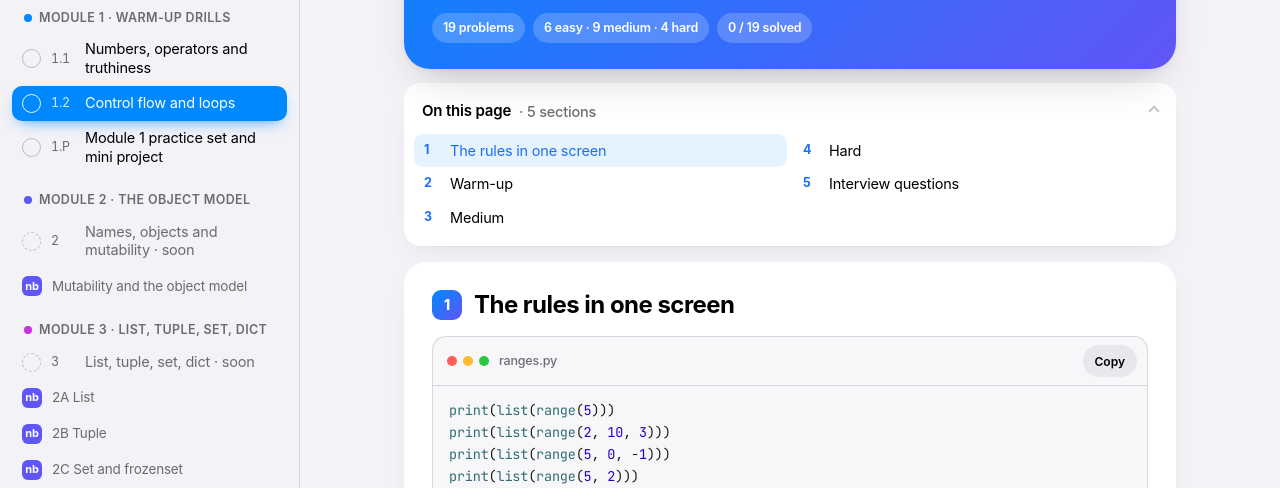
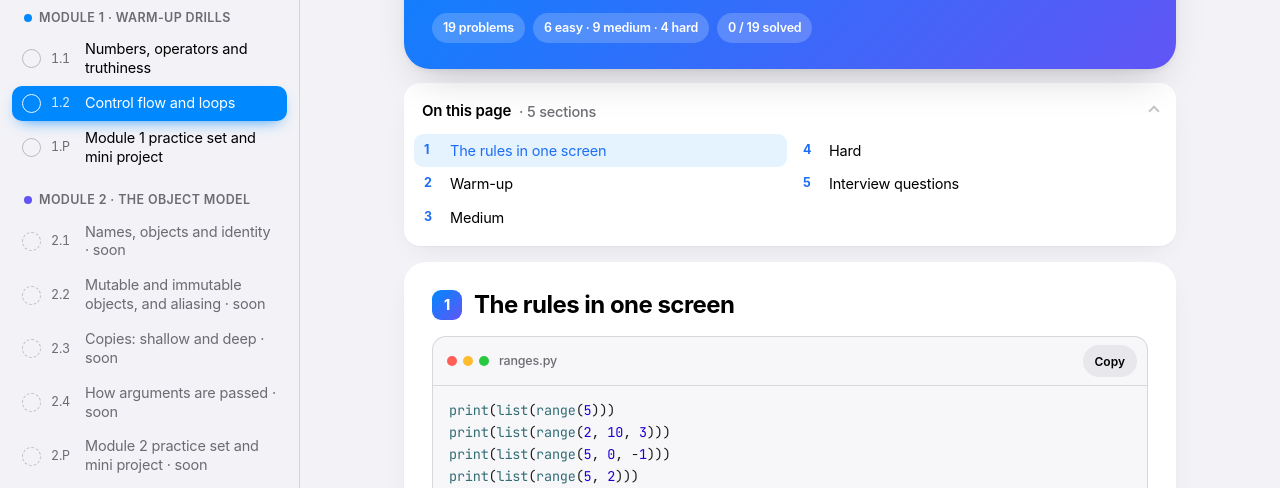
Before and after one commit to SivaRamaNaiduThattikota/Python-Engineering-Practice, a plain HTML site: page lessons/m1-2.html in a window 1280 px wide. Shown: the part 279-767 px from the top of the page. Drawn offline with Linux system fonts and the light colour scheme.

Commit message:
Split Modules 2 to 6 into smaller lessons and move functions before data structures

```diff
--- a/assets/app.js
+++ b/assets/app.js
@@ -13,9 +13,9 @@ const REPOS = [
 ];
 const GUIDES = {
   2: { notes: [['Mutability and the object model', tp('mutability')]] },
-  3: { notes: [['2A List', tp('list')], ['2B Tuple', tp('tuple')], ['2C Set and frozenset', tp('set')], ['2D Dictionaries', tp('dict')]] },
-  4: { notes: [['Strings', tp('strings')]] },
-  5: { notes: [['Functions, scope and closures', tp('functions')]] },
+  3: { notes: [['Functions, scope and closures', tp('functions')]] },
+  4: { notes: [['2A List', tp('list')], ['2B Tuple', tp('tuple')], ['2C Set and frozenset', tp('set')], ['2D Dictionaries', tp('dict')]] },
+  5: { notes: [['Strings', tp('strings')]] },
   6: { notes: [['Comprehensions and generators', tp('comprehensions')]] },
   7: { notes: [['Decorators', tp('decorators')]] },
   8: { notes: [['Error handling', tp('errors')]] },
@@ -33,9 +33,9 @@ const isExt = u => /^https?:/.test(u);
 const STAGES = {
   1: { name: 'Module 1 · Warm-up drills' },
   2: { name: 'Module 2 · The object model' },
-  3: { name: 'Module 3 · List, tuple, set, dict' },
-  4: { name: 'Module 4 · Strings and text' },
-  5: { name: 'Module 5 · Functions and closures' },
+  3: { name: 'Module 3 · Functions and closures' },
+  4: { name: 'Module 4 · List, tuple, set, dict' },
+  5: { name: 'Module 5 · Strings and text' },
   6: { name: 'Module 6 · Comprehensions and generators' },
   7: { name: 'Module 7 · Decorators' },
   8: { name: 'Module 8 · Error handling' },
@@ -63,11 +63,64 @@ const COURSE = [
     title: 'Module 1 practice set and mini project',
     desc: 'Mixed problems from the whole module, then one small program that uses all of it.',
     keys: 'practice mixed review project payments batch decimal rounding bands luhn collatz second largest ceiling division' },
-  { id: 'm2', stage: 2, num: '2', soon: true, title: 'Names, objects and mutability', desc: 'Lessons coming.' },
-  { id: 'm3', stage: 3, num: '3', soon: true, title: 'List, tuple, set, dict', desc: 'Lessons coming.' },
-  { id: 'm4', stage: 4, num: '4', soon: true, title: 'Strings and regex basics', desc: 'Lessons coming.' },
-  { id: 'm5', stage: 5, num: '5', soon: true, title: 'Functions, scope and closures', desc: 'Lessons coming.' },
-  { id: 'm6', stage: 6, num: '6', soon: true, title: 'Comprehensions and generators', desc: 'Lessons coming.' },
+  { id: 'm2-1', stage: 2, num: '2.1', soon: true, title: 'Names, objects and identity',
+    desc: '`is` vs `==`, `id`, rebinding a name versus changing an object.' },
+  { id: 'm2-2', stage: 2, num: '2.2', soon: true, title: 'Mutable and immutable objects, and aliasing',
+    desc: 'Which types can change in place, and what happens when two names share one object.' },
+  { id: 'm2-3', stage: 2, num: '2.3', soon: true, title: 'Copies: shallow and deep',
+    desc: '`copy`, `deepcopy`, slicing, and the `[[0] * 3] * 3` trap.' },
+  { id: 'm2-4', stage: 2, num: '2.4', soon: true, title: 'How arguments are passed',
+    desc: 'Passing a reference to an object, changing arguments, and the mutable default argument.' },
+  { id: 'm2-p', stage: 2, num: '2.P', soon: true, title: 'Module 2 practice set and mini project',
+    desc: 'Mixed problems from the whole module, then one small program that uses all of it.' },
+  { id: 'm3-1', stage: 3, num: '3.1', soon: true, title: 'Defining and calling functions',
+    desc: 'Parameters, return values, `None`, defaults and docstrings.' },
+  { id: 'm3-2', stage: 3, num: '3.2', soon: true, title: 'Flexible arguments',
+    desc: '`*args`, `**kwargs`, keyword-only and positional-only parameters, unpacking calls.' },
+  { id: 'm3-3', stage: 3, num: '3.3', soon: true, title: 'Scope: local, enclosing, global, built-in',
+    desc: 'The LEGB rule, `global`, `nonlocal`, and the UnboundLocalError trap.' },
+  { id: 'm3-4', stage: 3, num: '3.4', soon: true, title: 'Closures and late binding',
+    desc: 'Functions that remember values, factories, and the loop-variable trap.' },
+  { id: 'm3-5', stage: 3, num: '3.5', soon: true, title: 'Functions as values',
+    desc: '`lambda`, `key=` functions, `sorted`, `map`, `filter` and `functools.partial`.' },
+  { id: 'm3-p', stage: 3, num: '3.P', soon: true, title: 'Module 3 practice set and mini project',
+    desc: 'Mixed problems from the whole module, then one small program that uses all of it.' },
+  { id: 'm4-1', stage: 4, num: '4.1', soon: true, title: 'Lists: indexing, slicing and methods',
+    desc: 'Negative indexes, slice rules, `append` vs `extend`, `insert`, `pop`, `remove`.' },
+  { id: 'm4-2', stage: 4, num: '4.2', soon: true, title: 'Lists: sorting, searching and cost',
+    desc: '`sort` vs `sorted`, keys, stable sorting, `in` is O(n), `bisect`.' },
+  { id: 'm4-3', stage: 4, num: '4.3', soon: true, title: 'Tuples and unpacking',
+    desc: 'Immutability, packing and unpacking, star unpacking, swapping, `namedtuple`.' },
+  { id: 'm4-4', stage: 4, num: '4.4', soon: true, title: 'Sets and hashing',
+    desc: 'Hashable values, O(1) membership, union, intersection, difference, `frozenset`.' },
+  { id: 'm4-5', stage: 4, num: '4.5', soon: true, title: 'Dicts: the basics',
+    desc: 'Keys, `get`, iteration, insertion order, merging and updating.' },
+  { id: 'm4-6', stage: 4, num: '4.6', soon: true, title: 'Dict tools: counting and grouping',
+    desc: '`Counter`, `defaultdict`, `setdefault` and group-by patterns.' },
+  { id: 'm4-p', stage: 4, num: '4.P', soon: true, title: 'Module 4 practice set and mini project',
+    desc: 'Mixed problems from the whole module, then one small program that uses all of it.' },
+  { id: 'm5-1', stage: 5, num: '5.1', soon: true, title: 'Strings: indexing, slicing, immutability',
+    desc: 'Characters are strings, slicing, why every change builds a new string.' },
+  { id: 'm5-2', stage: 5, num: '5.2', soon: true, title: 'String methods',
+    desc: '`split`, `join`, `strip`, `replace`, `find`, case methods and checks.' },
+  { id: 'm5-3', stage: 5, num: '5.3', soon: true, title: 'f-strings and formatting',
+    desc: 'Width, alignment, precision, `!r`, thousands separators, dates.' },
+  { id: 'm5-4', stage: 5, num: '5.4', soon: true, title: 'Unicode, bytes and encodings',
+    desc: 'Code points, UTF-8, `encode` / `decode`, and reading text safely.' },
+  { id: 'm5-5', stage: 5, num: '5.5', soon: true, title: 'Regex basics',
+    desc: '`re.search`, `findall`, groups, `sub`, and when not to use a regex.' },
+  { id: 'm5-p', stage: 5, num: '5.P', soon: true, title: 'Module 5 practice set and mini project',
+    desc: 'Mixed problems from the whole module, then one small program that uses all of it.' },
+  { id: 'm6-1', stage: 6, num: '6.1', soon: true, title: 'List comprehensions',
+    desc: 'Map and filter in one line, conditions, and when a loop is clearer.' },
+  { id: 'm6-2', stage: 6, num: '6.2', soon: true, title: 'Dict, set and nested comprehensions',
+    desc: 'Building dicts and sets, flattening, and the nested-loop order.' },
+  { id: 'm6-3', stage: 6, num: '6.3', soon: true, title: 'Generators and yield',
+    desc: 'Lazy values, `yield`, generator state, and running out.' },
+  { id: 'm6-4', stage: 6, num: '6.4', soon: true, title: 'Lazy pipelines',
+    desc: 'Generator expressions, `itertools`, and processing big data one item at a time.' },
+  { id: 'm6-p', stage: 6, num: '6.P', soon: true, title: 'Module 6 practice set and mini project',
+    desc: 'Mixed problems from the whole module, then one small program that uses all of it.' },
   { id: 'm7', stage: 7, num: '7', soon: true, title: 'Decorators', desc: 'Lessons coming.' },
   { id: 'm8', stage: 8, num: '8', soon: true, title: 'Error handling', desc: 'Lessons coming.' },
   { id: 'm9', stage: 9, num: '9', soon: true, title: 'Classes, dunders, inheritance, properties', desc: 'Lessons coming.' },
--- a/lessons/m1-2.html
+++ b/lessons/m1-2.html
@@ -232,7 +232,7 @@ assert last_n([&quot;a&quot;], 1) == [&quot;a&quot;]</code></pre></div></div></d
     out = []
     for i in range(len(items) - n, len(items)):
         out.append(items[i])
-    return out</code></pre></div><p>The last index is <code>len(items) - 1</code>, and <code>range</code> already stops before <code>stop</code>, so <code>stop</code> should be <code>len(items)</code>. Subtracting 1 twice is the most common off-by-one there is. Why not <code>items[-n:]</code>? Try it with <code>n = 0</code>: <code>items[-0:]</code> is <code>items[0:]</code>, the whole list. That slicing trap comes back in Module 3.</p></div></details>
+    return out</code></pre></div><p>The last index is <code>len(items) - 1</code>, and <code>range</code> already stops before <code>stop</code>, so <code>stop</code> should be <code>len(items)</code>. Subtracting 1 twice is the most common off-by-one there is. Why not <code>items[-n:]</code>? Try it with <code>n = 0</code>: <code>items[-0:]</code> is <code>items[0:]</code>, the whole list. That slicing trap comes back in Module 4.</p></div></details>
 </article>
 <article class="prob" id="p-collatz-steps" data-pid="m1-2-collatz-steps" data-type="trace" data-level="medium">
 <header class="prob-head"><h3>8. Collatz steps</h3></header>
@@ -308,7 +308,7 @@ for i in range(len(nums)):
         if nums[i] == nums[j]:
             found = True</code></pre></button><button class="opt" type="button" data-key="b"><b>B</b><pre><code class="py">s = sorted(nums)
 found = any(s[k] == s[k + 1] for k in range(len(s) - 1))</code></pre></button></div><div class="answer-row"><span class="check-fb"></span></div>
-<details class="disc hint"><summary><span class="tag">Hint</span><span class="q">Open a hint</span><span class="chev"></span></summary><div class="ans"><p>How many pairs does A compare for 2,000 items? How much work is one sort?</p></div></details><details class="disc sol"><summary><span class="tag">Solution</span><span class="q">Show the solution and why</span><span class="chev"></span></summary><div class="ans"><div class="tbl"><table><tr><th>Option</th><th>Time per run (measured at build time)</th></tr><tr><td>A</td><td>212.76 ms</td></tr><tr><td>B</td><td>659.01 µs</td></tr></table></div><p>A compares every pair: about n² / 2, so two million comparisons for 2,000 items. B sorts once (about n log n) and then only compares neighbours, since equal values end up next to each other. Module 3 shows the fastest version, <code>len(set(nums)) != len(nums)</code>, which is one pass.</p></div></details>
+<details class="disc hint"><summary><span class="tag">Hint</span><span class="q">Open a hint</span><span class="chev"></span></summary><div class="ans"><p>How many pairs does A compare for 2,000 items? How much work is one sort?</p></div></details><details class="disc sol"><summary><span class="tag">Solution</span><span class="q">Show the solution and why</span><span class="chev"></span></summary><div class="ans"><div class="tbl"><table><tr><th>Option</th><th>Time per run (measured at build time)</th></tr><tr><td>A</td><td>339.93 ms</td></tr><tr><td>B</td><td>1.14 ms</td></tr></table></div><p>A compares every pair: about n² / 2, so two million comparisons for 2,000 items. B sorts once (about n log n) and then only compares neighbours, since equal values end up next to each other. Module 4 shows the fastest version, <code>len(set(nums)) != len(nums)</code>, which is one pass.</p></div></details>
 </article>
 <article class="prob" id="p-use-enumerate-and-zip" data-pid="m1-2-use-enumerate-and-zip" data-type="refactor" data-level="medium">
 <header class="prob-head"><h3>12. Use enumerate and zip</h3></header>
@@ -355,7 +355,7 @@ assert find_pair([], 1) is None</code></pre></div></div></details>
         for j in range(i + 1, len(nums)):
             if nums[i] + nums[j] == target:
                 return i, j
-    return None</code></pre></div><p><code>break</code> only leaves the inner loop, so for "stop everything" put the loops in a function and <code>return</code>. Starting <code>j</code> at <code>i + 1</code> skips self-pairs and duplicate pairs. This is the brute force O(n²) answer to the most famous interview question there is. Say so, then give the one-pass dict version (Module 3).</p></div></details>
+    return None</code></pre></div><p><code>break</code> only leaves the inner loop, so for "stop everything" put the loops in a function and <code>return</code>. Starting <code>j</code> at <code>i + 1</code> skips self-pairs and duplicate pairs. This is the brute force O(n²) answer to the most famous interview question there is. Say so, then give the one-pass dict version (Module 4).</p></div></details>
 </article>
 <article class="prob" id="p-primes-with-a-loop-else" data-pid="m1-2-primes-with-a-loop-else" data-type="write" data-level="hard">
 <header class="prob-head"><h3>14. Primes with a loop else</h3></header>
```
Also changed, not shown: lessons/m1-1.html (+3 -3 lines), lessons/m1-p.html (+2 -2 lines), theory/dict.html (+2 -2 lines), theory/functions.html (+2 -2 lines), theory/list.html (+2 -2 lines), theory/set.html (+2 -2 lines), theory/strings.html (+2 -2 lines), theory/tuple.html (+2 -2 lines), 4 other files.
